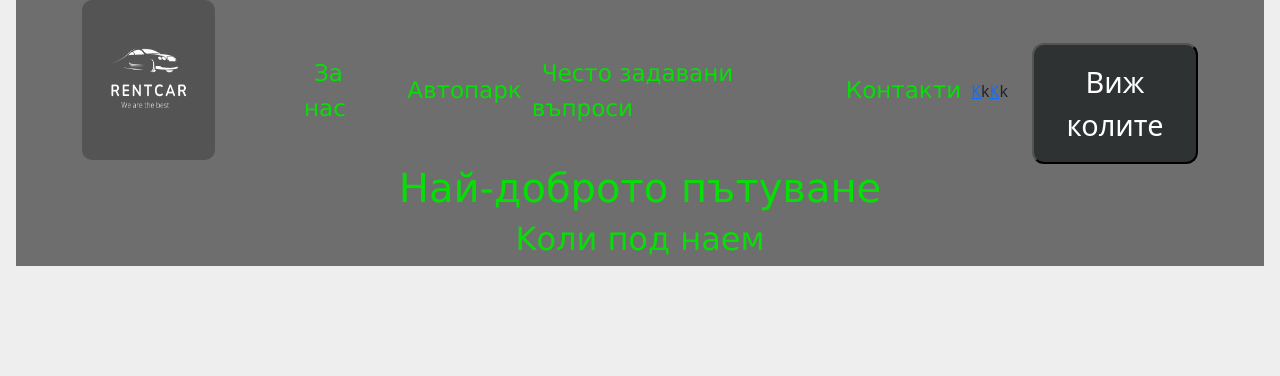
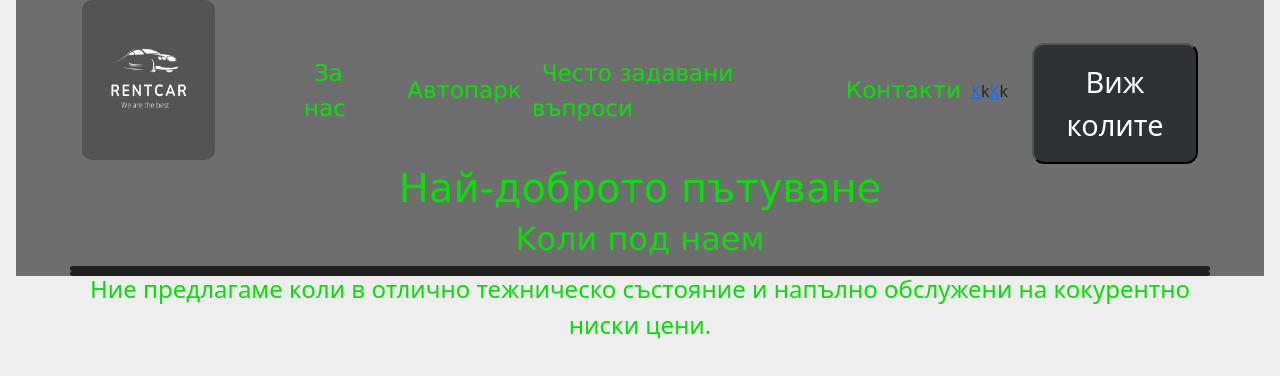
Before and after one commit to Markov654/coppy-list, a React (Create React App) app: page / in a window 1280 px wide. Shown: the top 376 px of the page. Built offline with nearby package versions, Linux system fonts and the light colour scheme; a small style sheet from the web is missing.

Commit message:
add nex text

```diff
--- a/src/App.css
+++ b/src/App.css
@@ -100,7 +100,7 @@ img{
   width: 250px;
  }
 
- .mql{
+ .head{
   display: flex;
   justify-content: center;
   align-items: center;
@@ -110,3 +110,17 @@ img{
   font-family: 'Lucida Sans', 'Lucida Sans Regular', 'Lucida Grande', 'Lucida Sans Unicode', Geneva, Verdana, sans-serif;
 
  }
+
+ .mql{
+  background-color: rgb(31, 31, 29);
+  height: 5px;
+  width: 50%;
+  border-radius: 7px;
+
+ }
+
+ p{
+  text-align: center;
+  color: rgb(6, 223, 6);;
+  font-size: 1.5em;
+ }
--- a/src/Home.js
+++ b/src/Home.js
@@ -6,10 +6,24 @@ const Home = () => {
 
     return (<div className="container">
         <div className="row">
-            <div className="col-md-12 mql" >
+            <div className="col-md-12 head" >
             <h1 >Най-доброто пътуване</h1>
             <h2 >Kоли под наем</h2>
             </div>
+
+        </div>
+        <div className="row">
+        <div className="col-md-12 mql">
+
+</div>
+        </div>
+
+        <div className="row">
+        <div className="col-md-12 mql">
+        <p> Ние предлагаме коли в отлично тежническо състояние и напълно
+            обслужени на кокурентно ниски цени.
+        </p>
+</div>
         </div>
 
 
```
